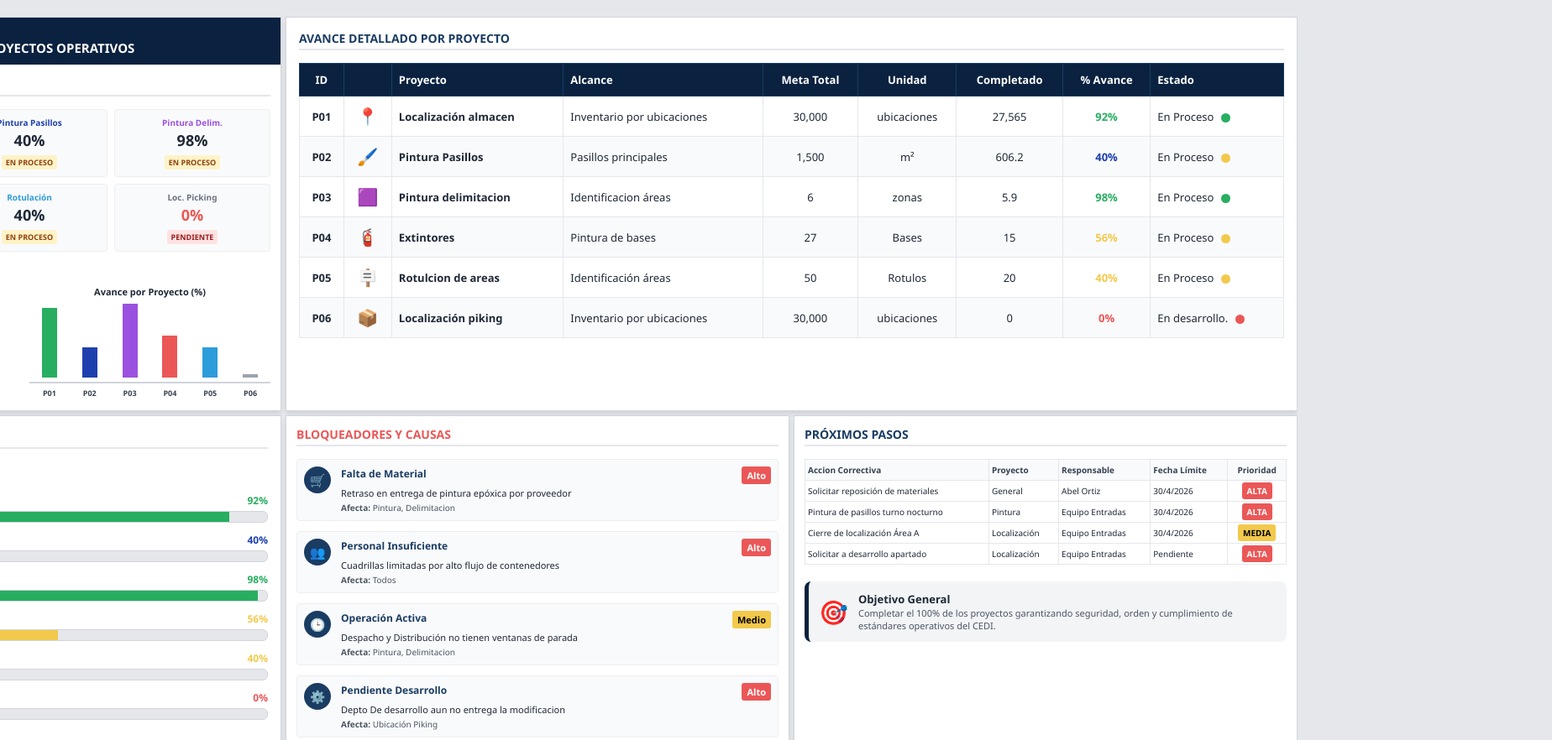
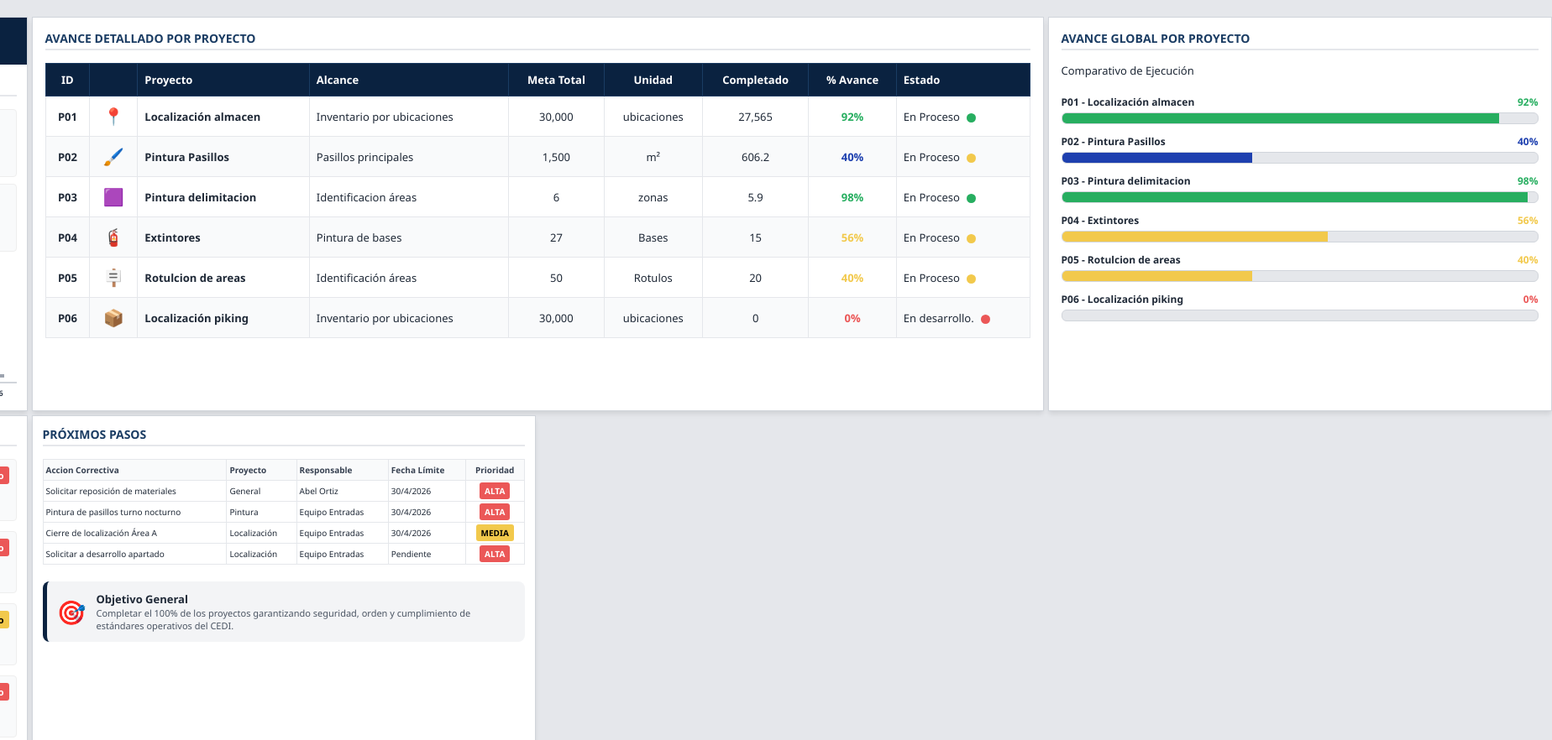
Before and after one commit to edwinramirez0517/ENTRADAS_ORTIZ, a plain HTML site: page index.htm in a window 1280 px wide. Shown: the top 882 px of the page at 84% size, 1848 px wide, since content can reach past the window. Drawn offline with Linux system fonts and the light colour scheme.

Commit message:
Update index.htm

```diff
--- a/index.htm
+++ b/index.htm
@@ -31,7 +31,7 @@
 
         .dashboard-grid {
             display: grid;
-            grid-template-columns: repeat(3, 600px);
+            grid-template-columns: repeat(4, 600px);
             /* Altura reducida de 400px a 500px según lo solicitado */
             grid-template-rows: repeat(2, 470px);
             gap: 5px;
```
